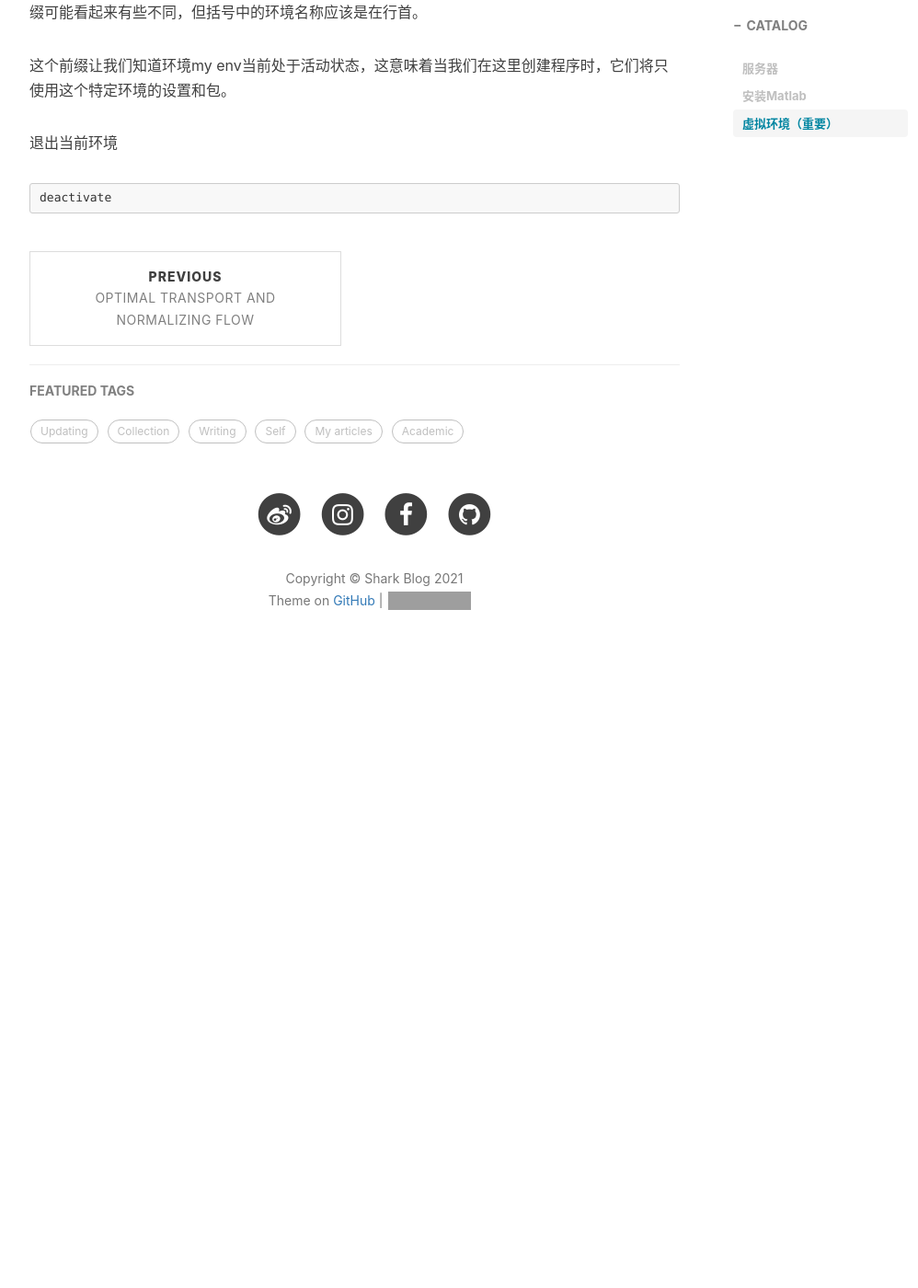
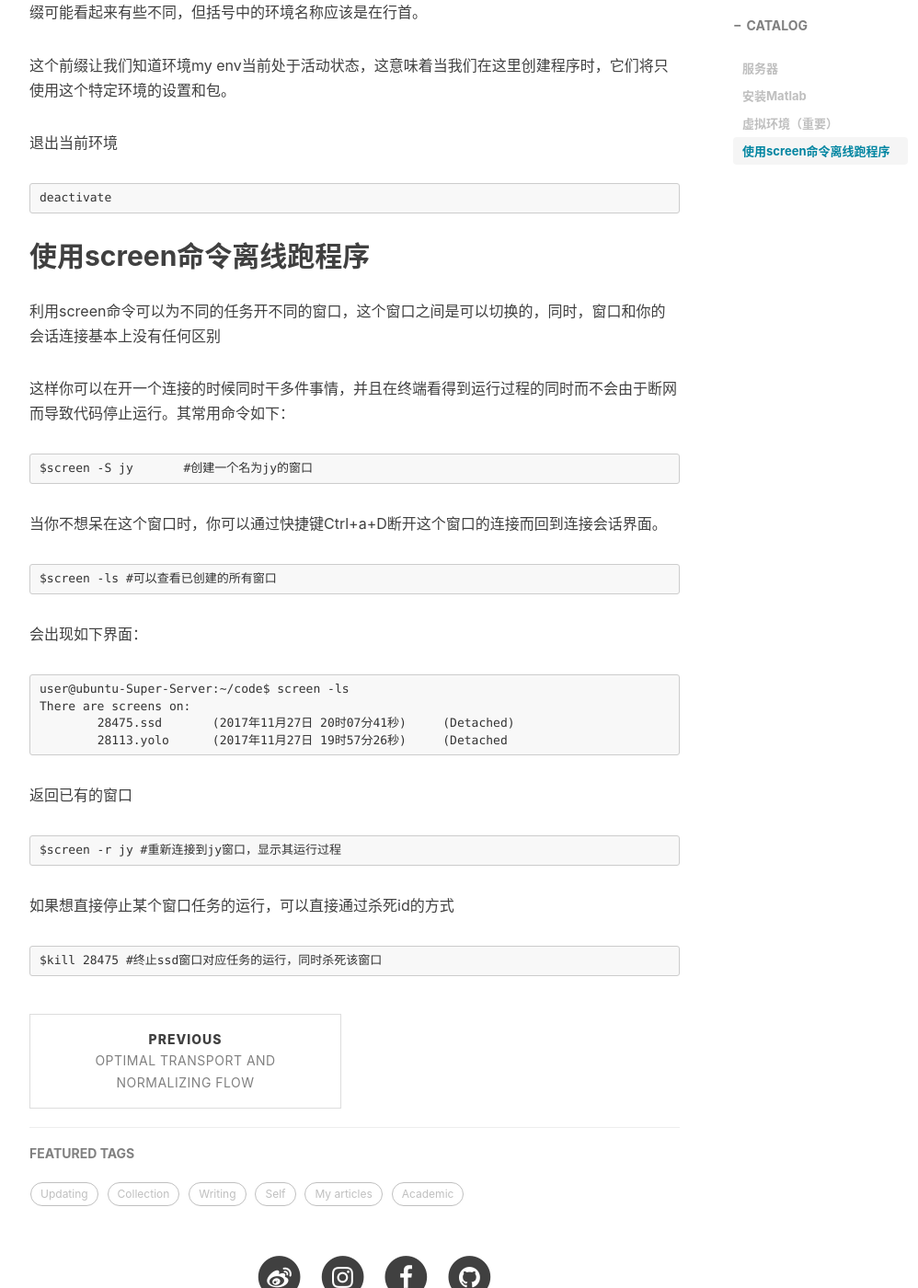
Before and after one commit to sharkjingyang/sharkjingyang.github.io, a Jekyll site: the page built from _posts/2020-12-17-Server Reference.md, in a window 1280 px wide and 1400 px high, scrolled down 3897 px. Shown: the whole window at 92% size, without its empty margins (233-1231 px from the left). Built offline with Jekyll 4.4.1, drawn with Linux system fonts in a browser that asks for light colours; nearby versions of some CDN libraries; comment, search, counter and statistics services are not loaded; before the commit the page ends 4654 px from its top, so only the background shows below that; grey boxes are pictures that could not be loaded.

Commit message:
Update 2020-12-17-Server Reference.md

````diff
--- a/_posts/2020-12-17-Server Reference.md
+++ b/_posts/2020-12-17-Server Reference.md
@@ -160,3 +160,40 @@ source my_env/bin/activate
 ```
 deactivate
 ```
+
+## 使用screen命令离线跑程序
+
+利用screen命令可以为不同的任务开不同的窗口，这个窗口之间是可以切换的，同时，窗口和你的会话连接基本上没有任何区别
+
+这样你可以在开一个连接的时候同时干多件事情，并且在终端看得到运行过程的同时而不会由于断网而导致代码停止运行。其常用命令如下：
+
+```
+$screen -S jy       #创建一个名为jy的窗口
+```
+
+当你不想呆在这个窗口时，你可以通过快捷键Ctrl+a+D断开这个窗口的连接而回到连接会话界面。
+
+```
+$screen -ls #可以查看已创建的所有窗口
+```
+
+会出现如下界面：
+
+```
+user@ubuntu-Super-Server:~/code$ screen -ls
+There are screens on:
+	28475.ssd	(2017年11月27日 20时07分41秒)	(Detached)
+	28113.yolo	(2017年11月27日 19时57分26秒)	(Detached
+```
+
+返回已有的窗口
+
+```text
+$screen -r jy #重新连接到jy窗口，显示其运行过程
+```
+
+如果想直接停止某个窗口任务的运行，可以直接通过杀死id的方式
+
+```
+$kill 28475 #终止ssd窗口对应任务的运行，同时杀死该窗口
+```
````
